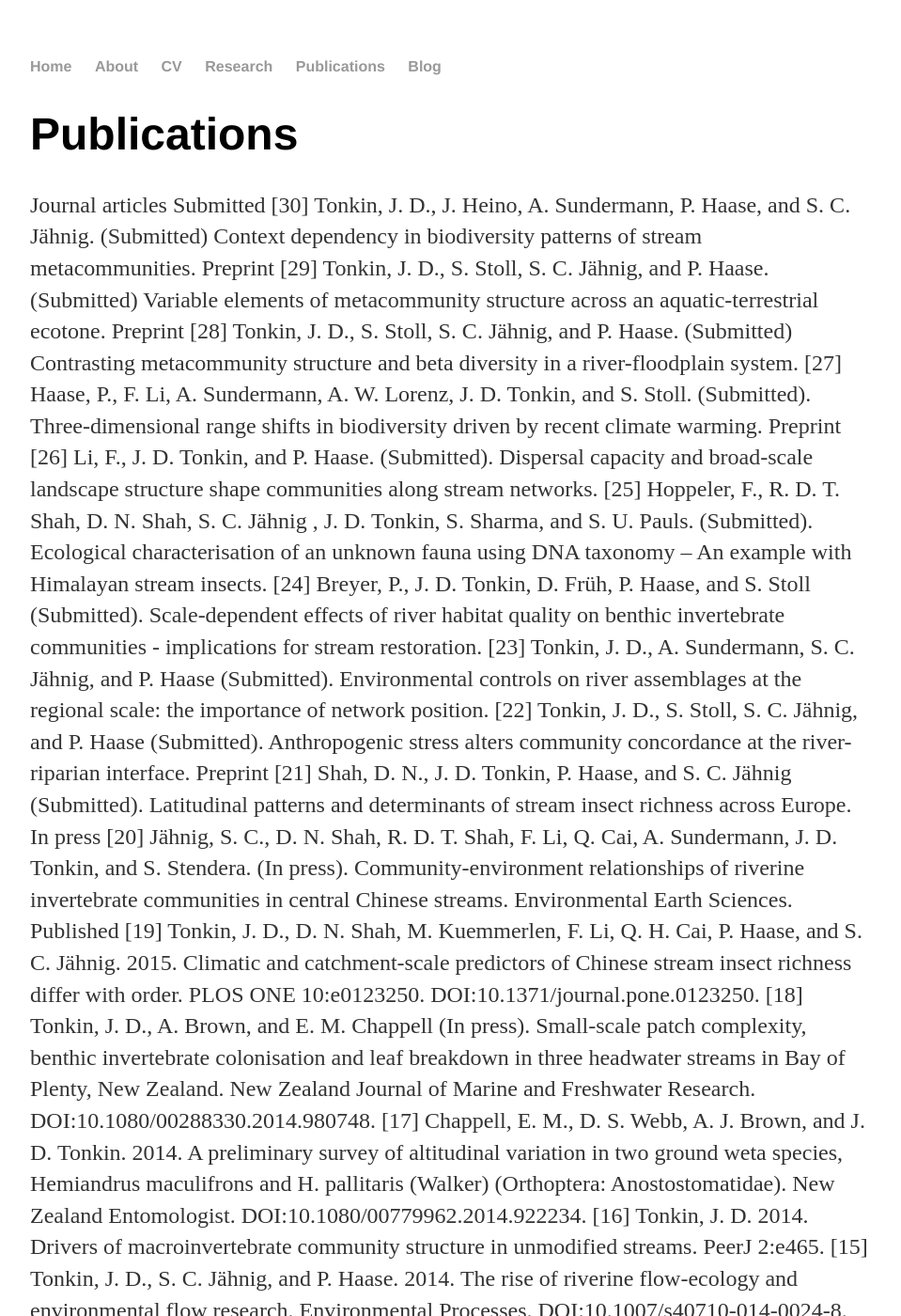
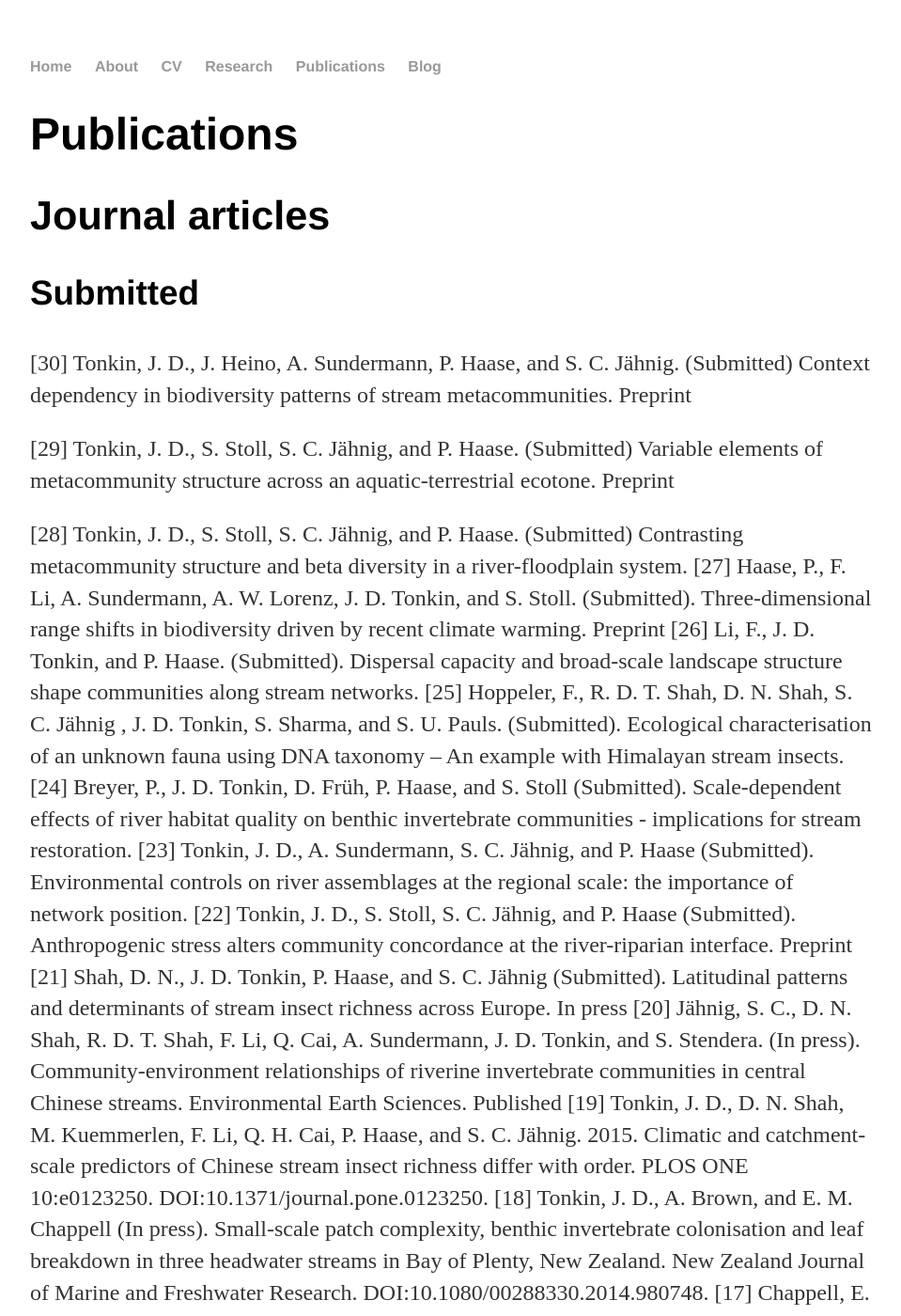
Before and after one commit to jdtonkin/jdtonkin.github.io, a Jekyll site: the page built from Publications/index.html, in a window 1280 px wide and 1400 px high. Shown: the whole window at 94% size, without its empty margins (160-1119 px from the left). Built offline with Jekyll 4.4.1, drawn with Linux system fonts in a browser that asks for light colours; some of the changed text lies outside the part shown.

Commit message:
2nd try pubs

```diff
--- a/Publications/index.html
+++ b/Publications/index.html
@@ -5,15 +5,15 @@ title: Publications
 
 		<div class="Publications">
 			<h1>Publications</h1>
-			<p>Journal articles
+			<h2>Journal articles</h2>
 
-Submitted
+<h3>Submitted</h3>
 
-[30] Tonkin, J. D., J. Heino, A. Sundermann, P. Haase, and S. C. Jähnig. (Submitted) Context dependency in biodiversity patterns of stream metacommunities. Preprint
+<p>[30] Tonkin, J. D., J. Heino, A. Sundermann, P. Haase, and S. C. Jähnig. (Submitted) Context dependency in biodiversity patterns of stream metacommunities. Preprint</p>
 
-[29] Tonkin, J. D., S. Stoll, S. C. Jähnig, and P. Haase. (Submitted) Variable elements of metacommunity structure across an aquatic-terrestrial ecotone. Preprint
+<p>[29] Tonkin, J. D., S. Stoll, S. C. Jähnig, and P. Haase. (Submitted) Variable elements of metacommunity structure across an aquatic-terrestrial ecotone. Preprint</p>
 
-[28] Tonkin, J. D., S. Stoll, S. C. Jähnig, and P. Haase. (Submitted) Contrasting metacommunity structure and beta diversity in a river-floodplain system.
+<p>[28] Tonkin, J. D., S. Stoll, S. C. Jähnig, and P. Haase. (Submitted) Contrasting metacommunity structure and beta diversity in a river-floodplain system.
 
 [27] Haase, P., F. Li, A. Sundermann, A. W. Lorenz, J. D. Tonkin, and S. Stoll. (Submitted). Three-dimensional range shifts in biodiversity driven by recent climate warming. Preprint
 
```
